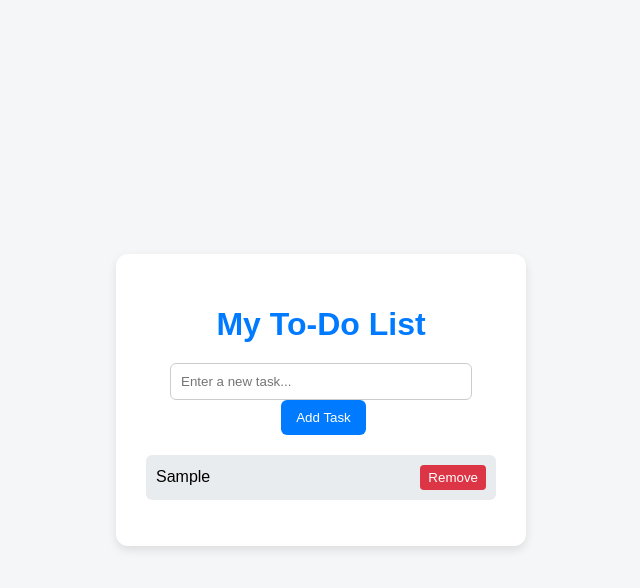
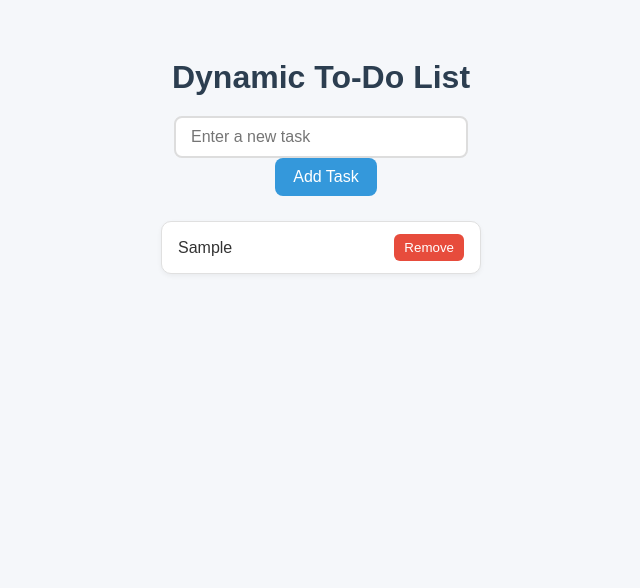
Before and after one commit to kelvin-N/dynamic-to-do-list-js, a plain HTML site: page index.html in a window 1280 px wide. Both pictures are taken after typing "Sample" into the empty fields and a click on the button "Add Task". Shown: the whole page, without its empty margins (319-959 px from the left). Drawn offline with Linux system fonts and the light colour scheme.

```diff
--- a/index.html
+++ b/index.html
@@ -1,24 +1,20 @@
 <!DOCTYPE html>
 <html lang="en">
 <head>
-  <meta charset="UTF-8" />
-  <meta name="viewport" content="width=device-width, initial-scale=1.0" />
+  <meta charset="UTF-8">
+  <meta name="viewport" content="width=device-width, initial-scale=1.0">
   <title>Dynamic To-Do List</title>
-  <link rel="stylesheet" href="styles.css" />
+  <link rel="stylesheet" href="styles.css">
 </head>
 <body>
-  <div class="container">
-    <h1>My To-Do List</h1>
+  <h1>Dynamic To-Do List</h1>
 
-    <!-- Input field for tasks -->
-    <input type="text" id="task-input" placeholder="Enter a new task..." />
+  <!-- Input and Button -->
+  <input type="text" id="task-input" placeholder="Enter a new task">
+  <button id="addButton">Add Task</button>
 
-    <!-- Button to add task -->
-    <button id="add-button">Add Task</button>
-
-    <!-- Unordered list to display tasks -->
-    <ul id="task-list"></ul>
-  </div>
+  <!-- Task List -->
+  <ul id="task-list"></ul>
 
   <script src="script.js"></script>
 </body>
--- a/script.js
+++ b/script.js
@@ -1,99 +1,56 @@
-// Wait for the DOM to fully load before running the script
+// Wait until the HTML document has fully loaded
 document.addEventListener('DOMContentLoaded', () => {
+
   // Select DOM elements
-  const addButton = document.getElementById('add-button');
+  const addButton = document.getElementById('addButton');
   const taskInput = document.getElementById('task-input');
   const taskList = document.getElementById('task-list');
 
-  // In-memory tasks array (keeps parity with localStorage)
-  let tasks = [];
+  // --- Function to add new task ---
+  function addTask() {
+    // Get and trim task input value
+    const taskText = taskInput.value.trim();
 
-  // Save tasks array to localStorage
-  function saveTasks() {
-    localStorage.setItem('tasks', JSON.stringify(tasks));
-  }
-
-  // Render the tasks array into the DOM
-  function renderTasks() {
-    // Clear current list
-    taskList.innerHTML = '';
-
-    // Create list items for each task
-    tasks.forEach((taskText, index) => {
-      const li = document.createElement('li');
-
-      // Create a span to hold the task text (keeps structure clean)
-      const span = document.createElement('span');
-      span.textContent = taskText;
-      li.appendChild(span);
-
-      // Create remove button
-      const removeButton = document.createElement('button');
-      removeButton.textContent = 'Remove';
-      removeButton.className = 'remove-btn';
-
-      // When the remove button is clicked:
-      removeButton.addEventListener('click', () => {
-        // Remove from the in-memory array
-        tasks.splice(index, 1);
-        // Persist updated array to localStorage
-        saveTasks();
-        // Re-render the list
-        renderTasks();
-      });
-
-      // Append remove button and list item to the list
-      li.appendChild(removeButton);
-      taskList.appendChild(li);
-    });
-  }
-
-  /**
-   * Add a task.
-   * @param {string|null} taskText - If provided, add this text; otherwise read from input.
-   * @param {boolean} save - If true, persist the updated tasks array to localStorage.
-   */
-  function addTask(taskText = null, save = true) {
-    // Determine the text to add (from parameter or input)
-    const text = taskText !== null ? taskText : taskInput.value.trim();
-
-    // If user attempted to add an empty task from the input, alert and return
-    if (text === '') {
-      if (taskText === null) alert('Please enter a task before adding.');
+    // Validate input
+    if (taskText === "") {
+      alert("Please enter a task!");
       return;
     }
 
-    // Add to in-memory array
-    tasks.push(text);
+    // Create <li> element for the task
+    const li = document.createElement('li');
+    li.textContent = taskText;
 
-    // Save to localStorage if required
-    if (save) saveTasks();
+    // Create Remove button
+    const removeBtn = document.createElement('button');
+    removeBtn.textContent = 'Remove';
+    removeBtn.className = 'remove-btn';
 
-    // Update the DOM
-    renderTasks();
+    // Add event listener to remove button
+    removeBtn.onclick = function () {
+      taskList.removeChild(li);
+    };
 
-    // Clear the input field only if the user added via the input (not when loading)
-    if (taskText === null) taskInput.value = '';
+    // Append remove button to <li>
+    li.appendChild(removeBtn);
+
+    // Append <li> to task list
+    taskList.appendChild(li);
+
+    // Clear input field
+    taskInput.value = '';
   }
 
-  // Load tasks from localStorage and populate the UI
-  function loadTasks() {
-    // Read stored tasks (default to empty array)
-    const storedTasks = JSON.parse(localStorage.getItem('tasks') || '[]');
+  // --- Add event listener for button click ---
+  addButton.addEventListener('click', addTask);
 
-    // Reset in-memory array to avoid duplicates
-    tasks = [];
-
-    // Add each stored task without re-saving (save = false)
-    storedTasks.forEach(task => addTask(task, false));
-  }
-
-  // Attach event listeners
-  addButton.addEventListener('click', () => addTask());
+  // --- Add event listener for pressing Enter key ---
   taskInput.addEventListener('keypress', (event) => {
-    if (event.key === 'Enter') addTask();
+    if (event.key === 'Enter') {
+      addTask();
+    }
   });
 
-  // Initialize app by loading existing tasks
-  loadTasks();
+  // --- Invoke addTask when DOM is ready (as specified) ---
+  addTask();
 });
--- a/styles.css
+++ b/styles.css
@@ -1,74 +1,78 @@
 body {
-  font-family: Arial, sans-serif;
-  background-color: #f4f6f8;
+  font-family: "Poppins", Arial, sans-serif;
+  background-color: #f5f7fa;
   display: flex;
-  justify-content: center;
+  flex-direction: column;
   align-items: center;
-  height: 100vh;
-  margin: 0;
-}
-
-.container {
-  background: white;
   padding: 30px;
-  border-radius: 12px;
-  box-shadow: 0 4px 10px rgba(0, 0, 0, 0.1);
-  width: 350px;
-  text-align: center;
+  color: #333;
 }
 
 h1 {
-  color: #007bff;
+  color: #2c3e50;
   margin-bottom: 20px;
 }
 
 #task-input {
-  width: 80%;
-  padding: 10px;
-  border: 1px solid #ccc;
-  border-radius: 6px;
+  padding: 10px 15px;
+  font-size: 1rem;
+  border: 2px solid #ddd;
+  border-radius: 8px;
+  width: 260px;
+  transition: border-color 0.3s;
 }
 
-#add-button {
-  padding: 10px 15px;
-  margin-left: 5px;
-  background-color: #007bff;
-  color: white;
-  border: none;
-  border-radius: 6px;
-  cursor: pointer;
+#task-input:focus {
+  border-color: #3498db;
+  outline: none;
 }
 
-#add-button:hover {
-  background-color: #0056b3;
+#addButton {
+  padding: 10px 18px;
+  margin-left: 10px;
+  font-size: 1rem;
+  background-color: #3498db;
+  color: #fff;
+  border: none;
+  border-radius: 8px;
+  cursor: pointer;
+  transition: background-color 0.3s ease, transform 0.2s ease;
+}
+
+#addButton:hover {
+  background-color: #2980b9;
+  transform: scale(1.05);
 }
 
 #task-list {
-  list-style-type: none;
+  list-style: none;
   padding: 0;
-  margin-top: 20px;
-  text-align: left;
+  margin-top: 25px;
+  width: 320px;
 }
 
 #task-list li {
-  background: #e9ecef;
-  padding: 10px;
-  border-radius: 6px;
-  margin-bottom: 8px;
+  background: white;
+  border: 1px solid #e0e0e0;
+  padding: 12px 16px;
+  margin-bottom: 10px;
+  border-radius: 10px;
   display: flex;
   justify-content: space-between;
   align-items: center;
+  box-shadow: 0 2px 5px rgba(0,0,0,0.05);
 }
 
 .remove-btn {
-  background-color: #dc3545;
+  background-color: #e74c3c;
+  border: none;
   color: white;
-  border: none;
-  border-radius: 4px;
-  padding: 5px 8px;
+  padding: 6px 10px;
+  border-radius: 6px;
   cursor: pointer;
+  transition: background-color 0.3s ease;
 }
 
 .remove-btn:hover {
-  background-color: #a71d2a;
+  background-color: #c0392b;
 }
```
